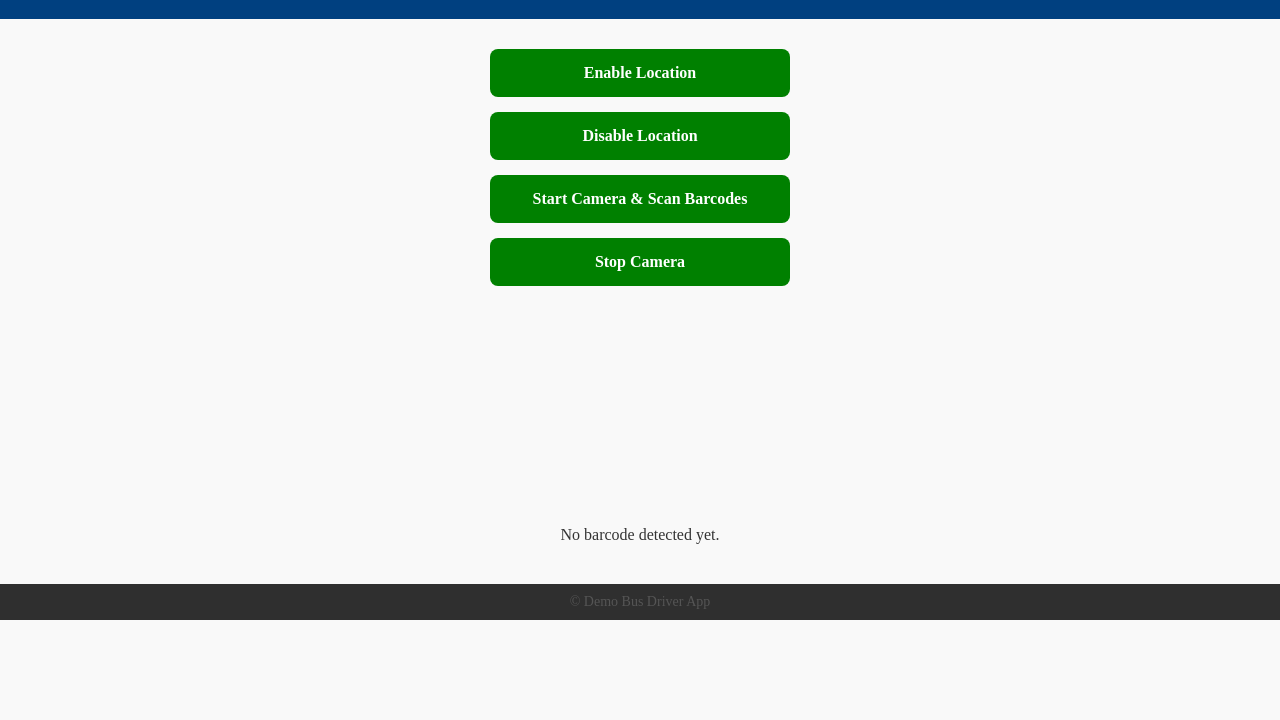
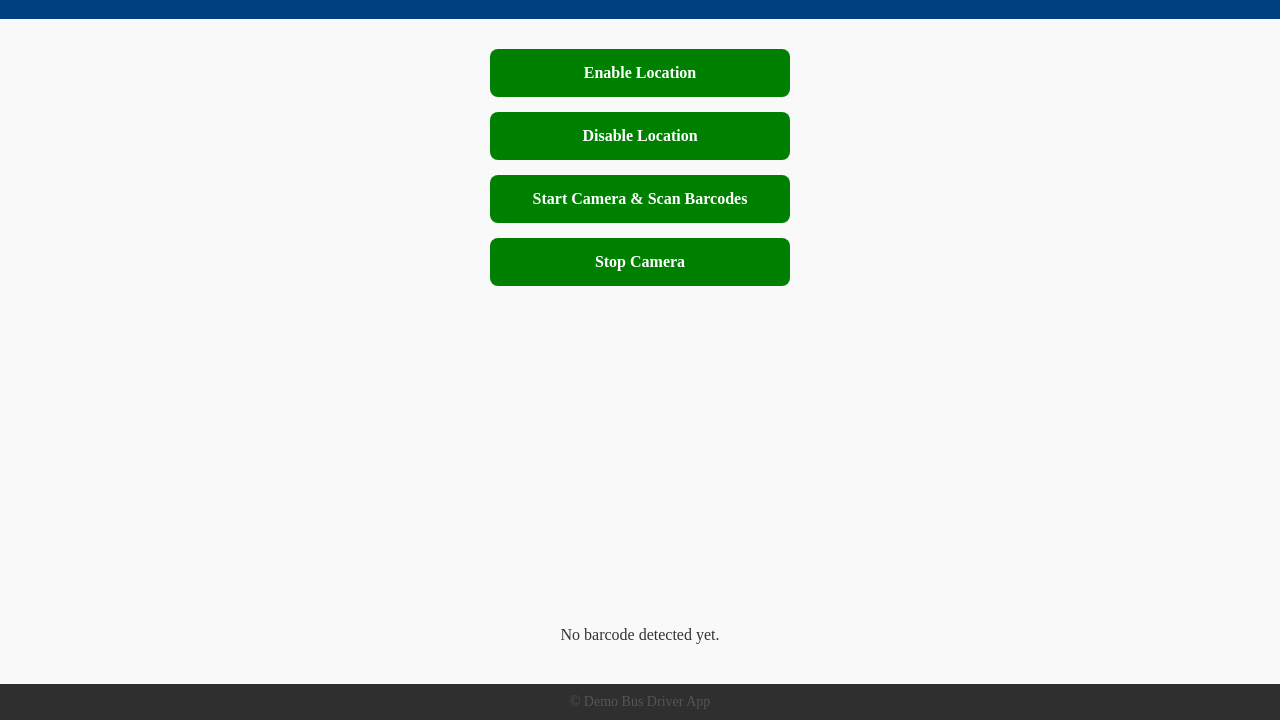
Before and after one commit to Sandile891/Demo-Driver-App, a plain HTML site: page index.html in a window 1280 px wide. Both pictures are taken after a click on the button "Start Camera & Scan Barcodes". Shown: the part 88-808 px from the top of the page. Drawn offline with Linux system fonts and the light colour scheme; a script that the page names is missing.

Commit message:
Update index.html

```diff
--- a/index.html
+++ b/index.html
@@ -79,8 +79,8 @@
 
         #camera-container {
             width: 100%;
-            max-width: 200px;
-            height: 200px;
+            max-width: 300px;
+            height: 300px;
             margin: 20px auto;
             display: none; /* Initially hidden */
         }
```
